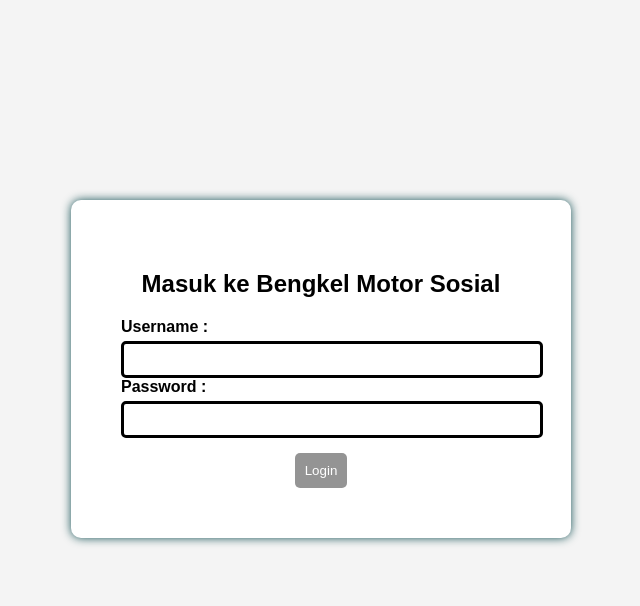
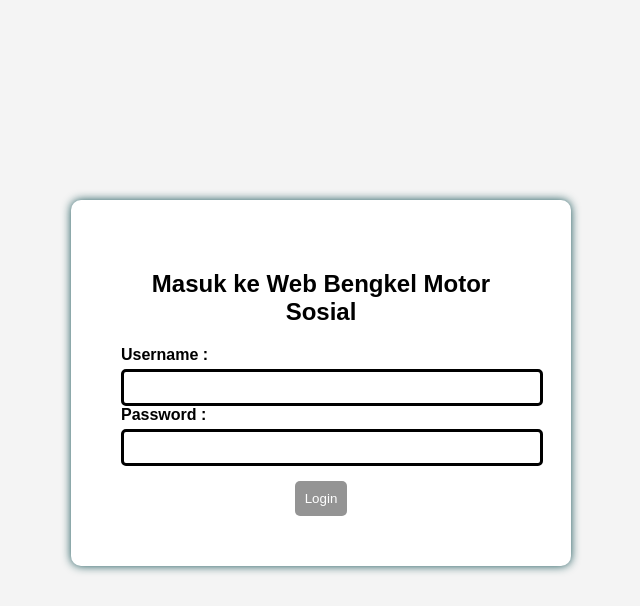
Before and after one commit to Rajasaut/pw2025_tubes_243040039, a PHP site: page /login.php in a window 1280 px wide. Shown: the top 606 px of the page, without its empty margins (319-959 px from the left). Run offline with PHP 8.4, Linux system fonts and the light colour scheme.

Commit message:
dalam tahapan pengerjaan

```diff
--- a/Raja-243040039/php/login.php
+++ b/Raja-243040039/php/login.php
@@ -47,8 +47,7 @@ if ($_SERVER["REQUEST_METHOD"] == "POST") {
 
 <body>
     <div class="login-container">
-        <h2>Masuk ke Bengkel Motor Sosial</h2>
-
+        <h2>Masuk ke Web Bengkel Motor Sosial</h2>
         <?php if ($error) {
             echo "<p class='error'>$error</p>";
         } ?>
```
Also changed, not shown: Raja-243040039/php/index.php (+5 -4 lines).
